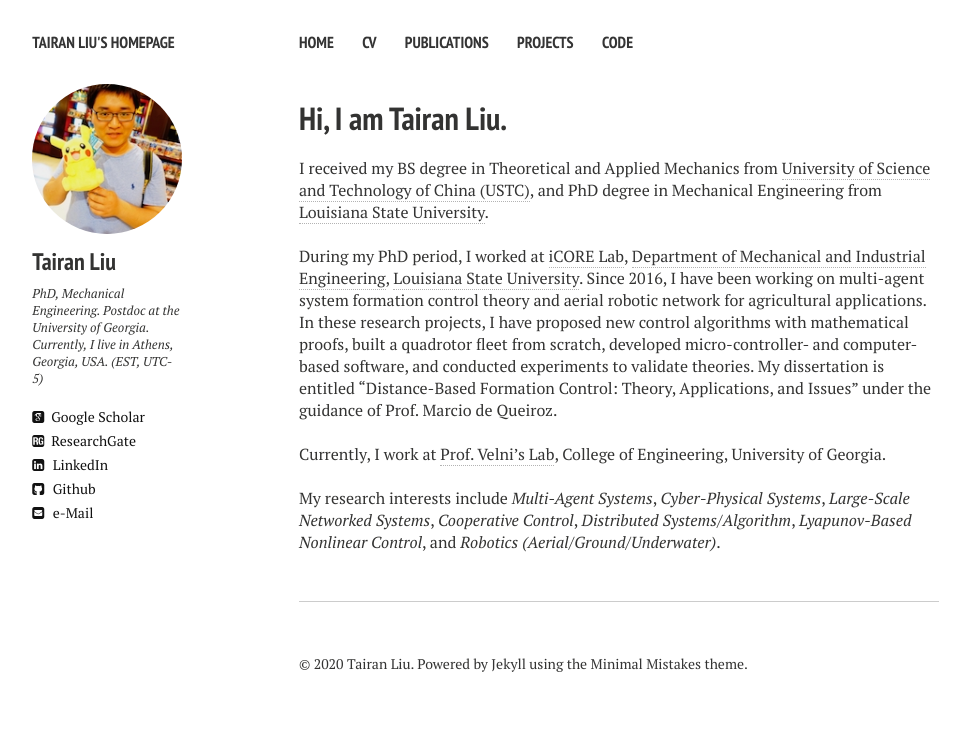
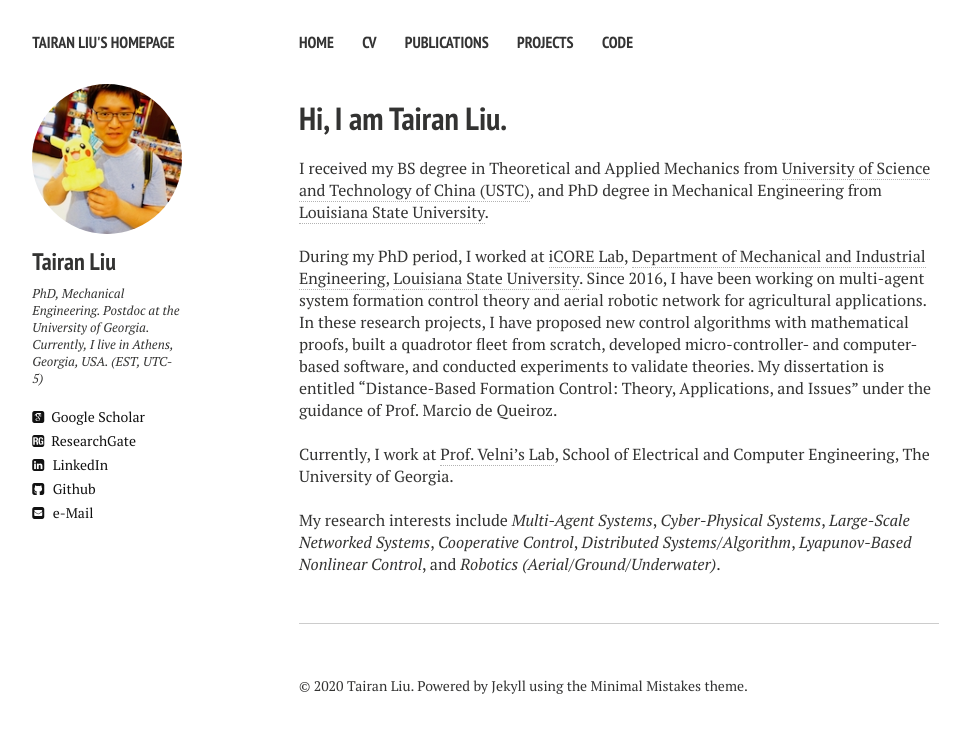
Before and after one commit to liutairan/liutairan.github.io, a Jekyll site: the page built from index.md, in a window 1280 px wide. Shown: the top 733 px of the page, without its empty margins (21-983 px from the left). Built offline with Jekyll 4.4.1, drawn with Linux system fonts in a browser that asks for light colours; nearby versions of some CDN libraries; comment, search, counter and statistics services are not loaded.

Commit message:
Update index.md

```diff
--- a/index.md
+++ b/index.md
@@ -15,7 +15,7 @@ I received my BS degree in Theoretical and Applied Mechanics from <a href="http:
 During my PhD period, I worked at <a href="https://icorelab.github.io" target="_blank">iCORE Lab</a>, <a href="https://www.lsu.edu/eng/mie/" target="_blank">Department of Mechanical and Industrial Engineering</a>, <a href="https://www.lsu.edu/" target="_blank">Louisiana State University</a>. Since 2016, I have been working on multi-agent system formation control theory and aerial robotic network for agricultural applications. In these research projects, I have proposed new control algorithms with mathematical proofs, built a quadrotor fleet from scratch, developed micro-controller- and computer-based software, and conducted experiments to validate theories. My dissertation is entitled “Distance-Based Formation Control: Theory, Applications, and Issues” under the guidance of Prof. Marcio de Queiroz.
 
 <br />
-Currently, I work at <a href="http://cscl.engr.uga.edu/" target="_blank">Prof. Velni's Lab</a>, College of Engineering, University of Georgia.
+Currently, I work at <a href="http://cscl.engr.uga.edu/" target="_blank">Prof. Velni's Lab</a>, School of Electrical and Computer Engineering, The University of Georgia.
 
 <br />
 My research interests include <em>Multi-Agent Systems</em>, <em>Cyber-Physical Systems</em>, <em>Large-Scale Networked Systems</em>, <em>Cooperative Control</em>, <em>Distributed Systems/Algorithm</em>, <em>Lyapunov-Based Nonlinear Control</em>, and <em>Robotics (Aerial/Ground/Underwater)</em>.
```
